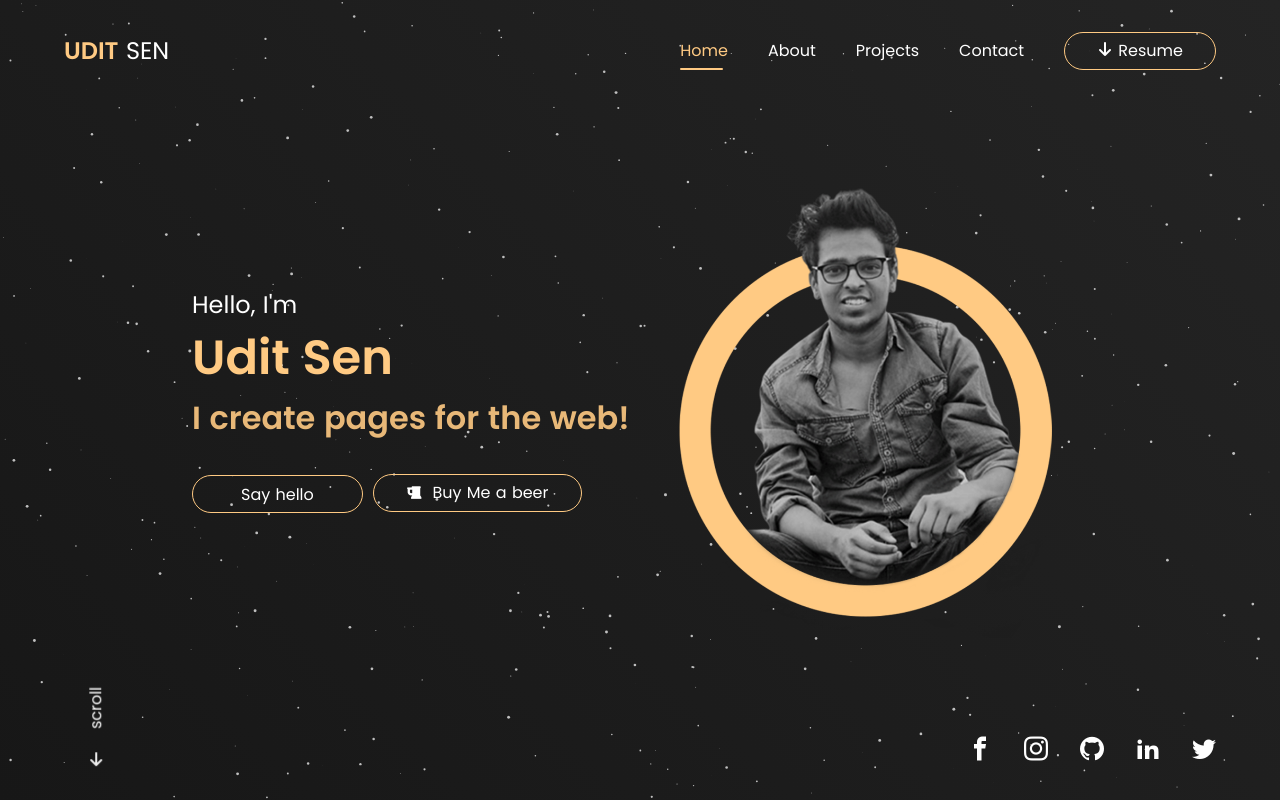
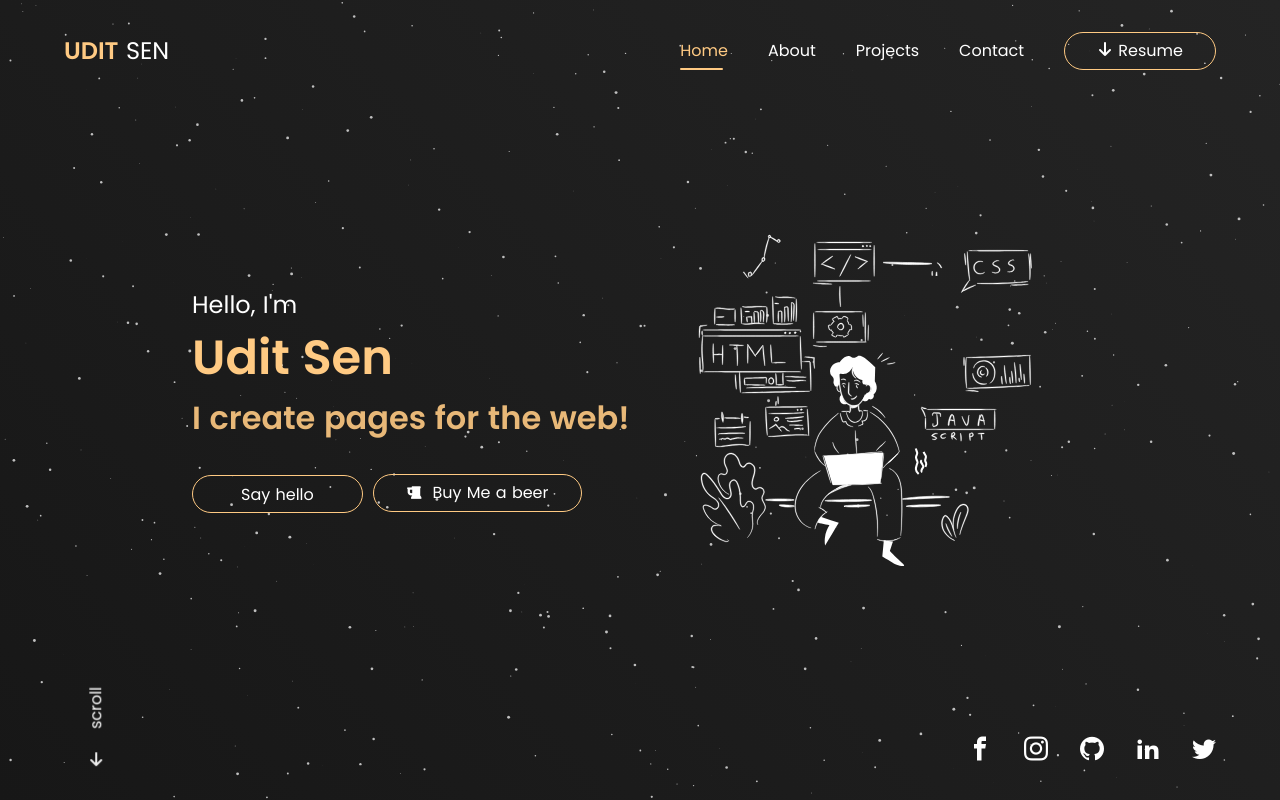
Before and after one commit to aedit/v2, a Nuxt app: page / in a window 1280 px wide. Built offline with nearby package versions, Linux system fonts and the light colour scheme.

Commit message:
Index banner images

```diff
--- a/pages/index.vue
+++ b/pages/index.vue
@@ -21,15 +21,13 @@
         </button>
       </div>
     </div>
-    <img
-      class="home__image"
-      src="@/assets/images/main.png"
-      alt="Main Page Image"
-    />
+    <img class="home__image" :src="bannerImage" alt="Main Page Image" />
   </main>
 </template>
 
 <script>
+import bannerSVG from '@/assets/images/main.svg'
+import bannerPNG from '@/assets/images/main.png'
 import changeRouteOnScrollMixin from '~/changeRouteOnScrollMixin'
 import headMixin from '~/headMixin'
 export default {
@@ -38,6 +36,11 @@ export default {
     return {
       title: 'Hi, I am Udit',
     }
+  },
+  computed: {
+    bannerImage() {
+      return Math.floor(Math.random() * 100) & 2 ? bannerSVG : bannerPNG
+    },
   },
   methods: {
     buyMeABeer() {
```
Also changed, not shown: assets/images/main.png, assets/images/main.svg (added).
